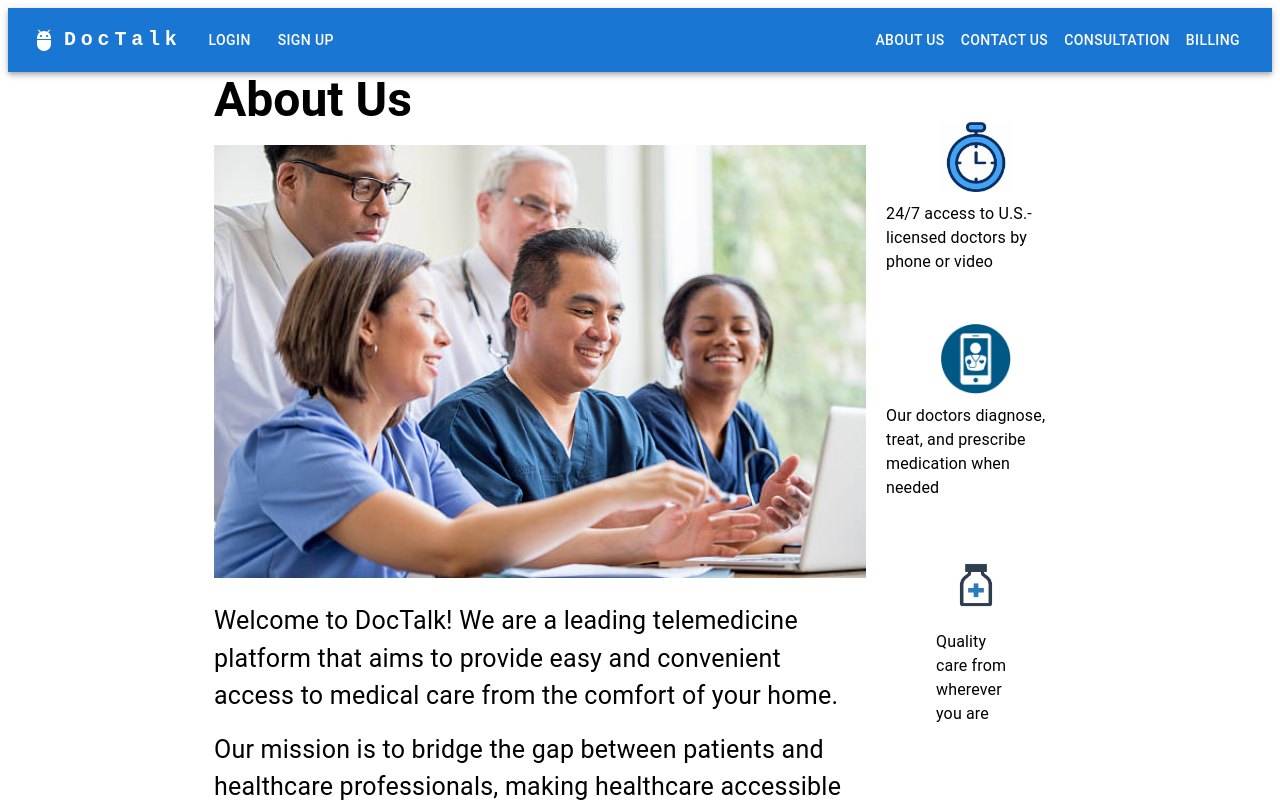
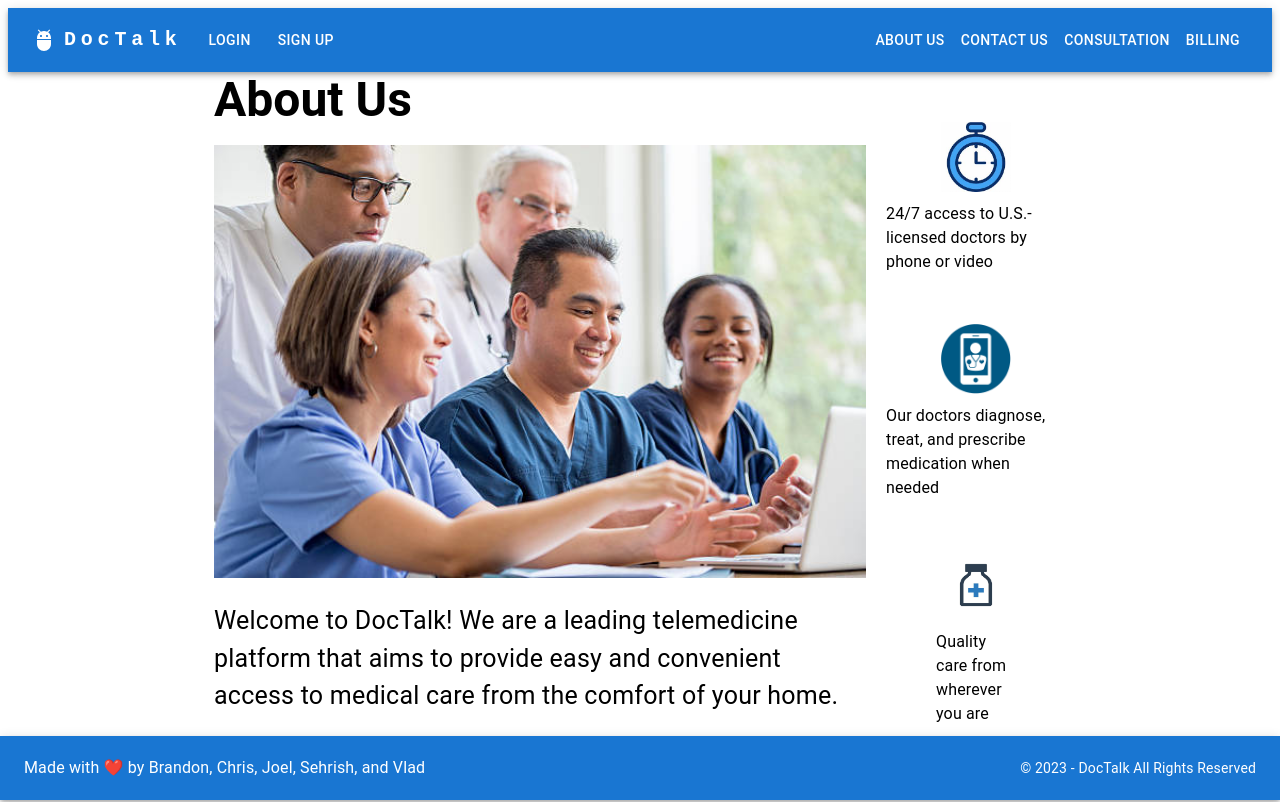
Before and after one commit to femke77/DocTalk, a React (Create React App) app in the folder client/: page /aboutus in a window 1280 px wide. Shown: the top 802 px of the page. Built offline with nearby package versions, Linux system fonts and the light colour scheme.

Commit message:
up to date with current main now

```diff
--- a/client/src/components/AboutUs.js
+++ b/client/src/components/AboutUs.js
@@ -3,6 +3,7 @@
 import Typography from '@mui/material/Typography';
 import Link from '@mui/material/Link';
 import Box from '@mui/material/Box';
+import Footer from './Footer';
 
 const AboutUs = () => {
   return (
@@ -69,6 +70,7 @@
           </Typography>
         </Box>
       </div>
+      <Footer />
     </Container>
   );
 };
--- a/client/src/components/Billing.js
+++ b/client/src/components/Billing.js
@@ -7,6 +7,7 @@
 import Typography from '@mui/material/Typography';
 import TextField from '@mui/material/TextField';
 import Button from '@mui/material/Button';
+import Footer from './Footer';
 
 const Billing = () => {
   const [formState, setFormState] = useState({ amount: 0, description: '', doctor: '' });
@@ -91,6 +92,7 @@
           <Link to="/">← Go back to Home</Link>
         </Box>
       </Box>
+        <Footer />
     </Container>
   );
 };
```
